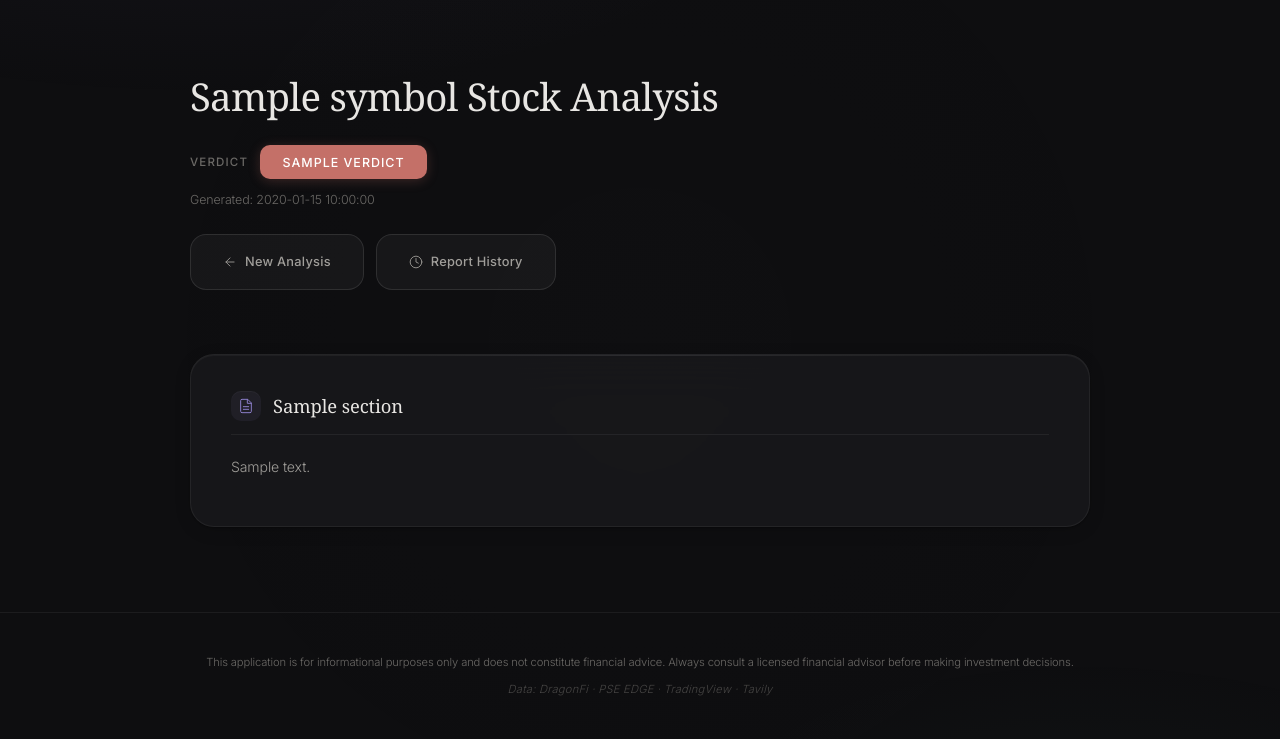
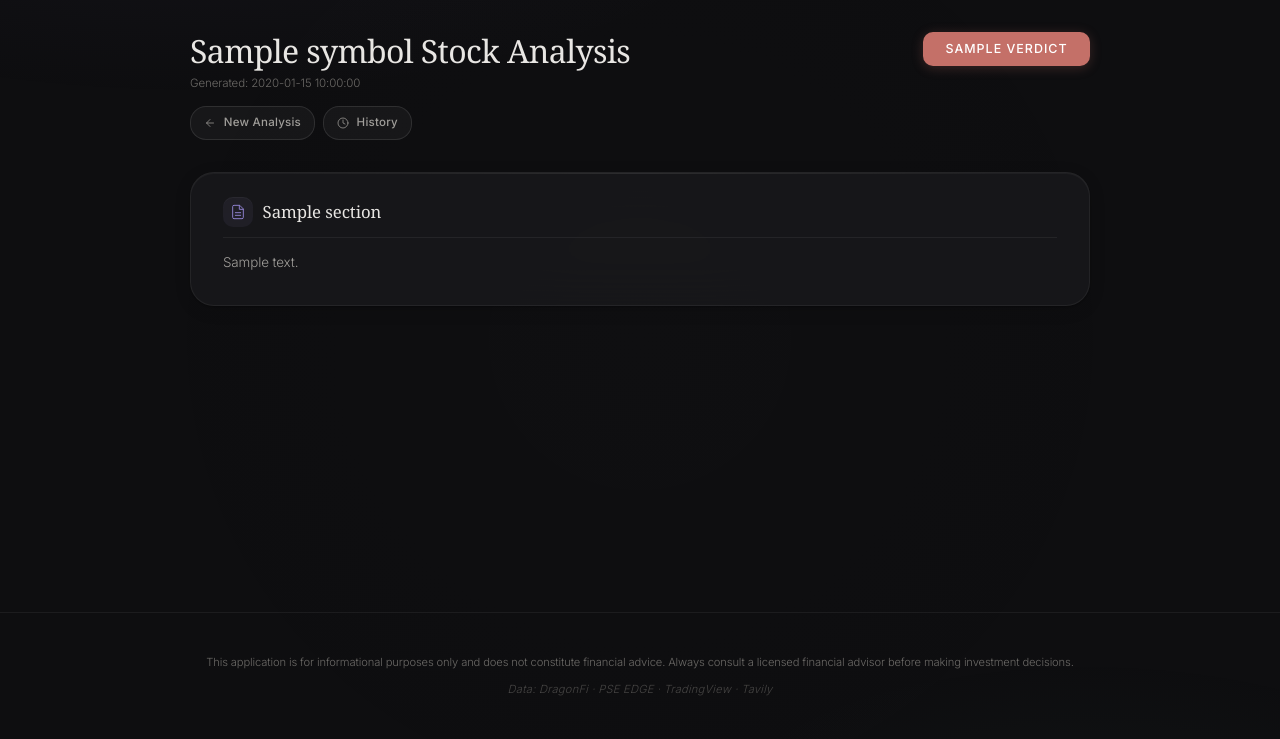
Before and after one commit to phdwight/agentic-ph-stocks-advisor, a Flask app: template ph_stocks_advisor/web/templates/report.html in a window 1280 px wide. Shown: the part 61-800 px from the top of the page. Run offline with Flask 3, Linux system fonts and the light colour scheme; the template is opened without the code that fills it: most values are stand-ins (such as "Sample title", 1, 10 or a date in 2020); some libraries are stand-ins or nearby versions; some web fonts are replaced.

Commit message:
feat: enhance report generation with live current price display and Markdown table support

```diff
--- a/ph_stocks_advisor/web/app.py
+++ b/ph_stocks_advisor/web/app.py
@@ -56,7 +56,11 @@ def create_app() -> Flask:
         static_folder="static",
     )
     app.config["SECRET_KEY"] = settings.flask_secret_key
-    app.config["SESSION_COOKIE_SECURE"] = True
+    # Only mark the session cookie as Secure when running behind HTTPS
+    # (i.e. when an identity provider is configured).  Local dev runs on
+    # plain HTTP so a Secure cookie would be silently dropped by the
+    # browser, preventing session persistence (e.g. elevated-mode toggle).
+    app.config["SESSION_COOKIE_SECURE"] = settings.auth_enabled
     app.config["SESSION_COOKIE_SAMESITE"] = "Lax"
     # Cache static assets in browsers for 1 hour; reduces load at scale.
     app.config["SEND_FILE_MAX_AGE_DEFAULT"] = 3600
@@ -400,6 +404,16 @@ def create_app() -> Flask:
             age = datetime.now(tz=UTC) - record.created_at
             is_cached = age <= timedelta(days=REPORT_MAX_AGE_DAYS)
 
+        # Fetch live current price for the header display.
+        current_price: float | None = None
+        try:
+            from ph_stocks_advisor.data.services.price import fetch_stock_price
+            price_data = fetch_stock_price(symbol)
+            if price_data and price_data.current_price > 0:
+                current_price = price_data.current_price
+        except Exception:
+            logger.debug("Could not fetch live price for %s", symbol)
+
         return render_template(
             "report.html",
             record=record,
@@ -407,6 +421,7 @@ def create_app() -> Flask:
             is_buy=is_buy,
             is_cached=is_cached,
             timestamp=ts,
+            current_price=current_price,
             data_sources=DATA_SOURCES,
             disclaimer=DISCLAIMER,
         )
--- a/ph_stocks_advisor/web/static/report-viz.js
+++ b/ph_stocks_advisor/web/static/report-viz.js
@@ -166,6 +166,10 @@ function enhancePercentages(section) {
     if (el.querySelector(".pct-badge")) return;
 
     const html = el.innerHTML;
+    // Use plain textContent for context detection — innerHTML may contain
+    // <strong> / <em> tags that inflate character positions and cause the
+    // surrounding-text window to miss nearby directional words.
+    const plainText = el.textContent.toLowerCase();
 
     // Match patterns like "+15.2%", "-7.8%", "15.2%" with context
     const enhanced = html.replace(
@@ -174,19 +178,41 @@ function enhancePercentages(section) {
         const value = parseFloat(num);
         if (isNaN(value)) return match;
 
-        const isPositive = value > 0;
-        const isNegative = value < 0;
-        const color = isPositive
+        // Find this percentage in the plain text and grab context around it.
+        const pctLiteral = match.toLowerCase();
+        const plainIdx = plainText.indexOf(pctLiteral);
+        const ctxStart = Math.max(0, (plainIdx >= 0 ? plainIdx : 0) - 80);
+        const ctxEnd = Math.min(plainText.length, (plainIdx >= 0 ? plainIdx : 0) + match.length + 80);
+        const surroundingText = plainText.substring(ctxStart, ctxEnd);
+
+        // Words like "below", "down", "decline", "drop", "loss", "fell",
+        // "decrease" near a positive number mean the sentiment is actually
+        // negative (e.g. "16% below its 52-week high").
+        // Conversely, "above", "up", "gain", "rise", "grew", "increase"
+        // near a negative number would flip to positive sentiment.
+        const negativeContext = /\b(below|down|decline|drop|loss|fell|decrease|lost|lower)\b/;
+        const positiveContext = /\b(above|up|gain|rise|grew|increase|higher|over)\b/;
+
+        let sentiment;  // true = positive, false = negative, null = neutral
+        if (value > 0) {
+          sentiment = negativeContext.test(surroundingText) ? false : true;
+        } else if (value < 0) {
+          sentiment = positiveContext.test(surroundingText) ? true : false;
+        } else {
+          sentiment = null;
+        }
+
+        const color = sentiment === true
           ? "#5a9e82"
-          : isNegative
+          : sentiment === false
           ? "#c47068"
           : "#a09e9a";
-        const bgColor = isPositive
+        const bgColor = sentiment === true
           ? "rgba(90,158,130,0.12)"
-          : isNegative
+          : sentiment === false
           ? "rgba(196,112,104,0.12)"
           : "rgba(160,158,154,0.1)";
-        const arrow = isPositive ? "↑" : isNegative ? "↓" : "";
+        const arrow = sentiment === true ? "↑" : sentiment === false ? "↓" : "";
 
         return `<span class="pct-badge" style="
           display:inline-flex;align-items:center;gap:0.2rem;
--- a/ph_stocks_advisor/web/static/style.css
+++ b/ph_stocks_advisor/web/static/style.css
@@ -1012,19 +1012,52 @@ a:hover {
 /* ---------- Report Page ---------- */
 
 .report-header {
-  padding: 4rem 0 2rem;
+  padding: 2rem 0 1rem;
+}
+
+.report-header-top {
+  display: flex;
+  justify-content: space-between;
+  align-items: flex-start;
+  gap: 1.5rem;
+  flex-wrap: wrap;
+}
+
+.report-header-title {
+  flex: 1;
+  min-width: 0;
 }
 
 .report-header h1 {
   font-family: var(--font-serif);
-  font-size: 2.4rem;
+  font-size: 2rem;
   font-weight: 400;
   letter-spacing: -0.02em;
   color: var(--text);
+  margin-bottom: 0.15rem;
+  line-height: 1.2;
+}
+
+.report-header-price {
+  display: flex;
+  flex-direction: column;
+  align-items: flex-end;
+  gap: 0.4rem;
+  flex-shrink: 0;
+}
+
+.current-price-value {
+  font-family: var(--font-sans);
+  font-size: 1.8rem;
+  font-weight: 600;
+  color: #e8e6e3;
+  letter-spacing: -0.01em;
+  font-variant-numeric: tabular-nums;
+  line-height: 1;
 }
 
 .verdict-row {
-  margin-top: 1rem;
+  margin-top: 0.5rem;
   display: flex;
   align-items: center;
   gap: 0.75rem;
@@ -1040,8 +1073,8 @@ a:hover {
 }
 
 .report-meta {
-  margin-top: 0.6rem;
-  font-size: 0.78rem;
+  margin-top: 0.2rem;
+  font-size: 0.72rem;
   color: var(--text-muted);
   font-weight: 300;
 }
@@ -1061,16 +1094,21 @@ a:hover {
 }
 
 .report-actions {
-  margin-top: 1.5rem;
-  display: flex;
-  gap: 0.75rem;
+  margin-top: 0.8rem;
+  display: flex;
+  gap: 0.5rem;
+}
+
+.btn-sm {
+  padding: 0.4rem 0.8rem;
+  font-size: 0.72rem;
 }
 
 .report-body {
-  padding: 2rem 0 4rem;
+  padding: 1rem 0 3rem;
   display: flex;
   flex-direction: column;
-  gap: 1.5rem;
+  gap: 1rem;
 }
 
 /* --- Report Section Squircles --- */
@@ -1081,7 +1119,7 @@ a:hover {
   -webkit-backdrop-filter: blur(var(--glass-blur));
   border: 1px solid var(--glass-border);
   border-radius: var(--radius-lg);
-  padding: 2.2rem 2.5rem;
+  padding: 1.5rem 2rem;
   box-shadow: var(--shadow), var(--shadow-inner);
   transition: all 0.4s var(--ease);
   position: relative;
@@ -1105,16 +1143,16 @@ a:hover {
 
 .report-section h2 {
   font-family: var(--font-serif);
-  font-size: 1.15rem;
+  font-size: 1.05rem;
   font-weight: 400;
   color: var(--text);
   letter-spacing: -0.005em;
-  padding-bottom: 0.8rem;
-  margin-bottom: 1.2rem;
+  padding-bottom: 0.6rem;
+  margin-bottom: 0.8rem;
   border-bottom: 1px solid var(--border);
   display: flex;
   align-items: center;
-  gap: 0.75rem;
+  gap: 0.6rem;
 }
 
 .report-section h2 .section-icon {
@@ -1136,24 +1174,24 @@ a:hover {
 .section-icon-summary   { background: rgba(139, 126, 200, 0.08); }
 
 .section-body {
-  font-size: 0.88rem;
-  line-height: 1.8;
+  font-size: 0.84rem;
+  line-height: 1.7;
   color: var(--text-secondary);
   font-weight: 300;
 }
 
 .section-body p {
-  margin-bottom: 0.7rem;
+  margin-bottom: 0.45rem;
 }
 
 .section-body ul {
   padding-left: 1.2rem;
-  margin-top: 0.4rem;
-  margin-bottom: 0.7rem;
+  margin-top: 0.25rem;
+  margin-bottom: 0.45rem;
 }
 
 .section-body li {
-  margin-bottom: 0.4rem;
+  margin-bottom: 0.25rem;
   padding-left: 0.3rem;
 }
 
@@ -1175,6 +1213,12 @@ a:hover {
   border-radius: var(--radius-sm);
   overflow: hidden;
   border: 1px solid var(--border);
+}
+
+.section-body table.metrics-table {
+  width: auto;
+  min-width: 280px;
+  max-width: 400px;
 }
 
 .section-body table th,
@@ -1497,12 +1541,22 @@ a:hover {
   }
 
   .report-section {
-    padding: 1.6rem 1.6rem;
+    padding: 1.2rem 1.4rem;
     border-radius: var(--radius);
   }
 
   .report-header h1 {
-    font-size: 1.8rem;
+    font-size: 1.5rem;
+  }
+
+  .report-header-top {
+    flex-direction: column;
+    gap: 0.5rem;
+  }
+
+  .report-header-price {
+    flex-direction: row;
+    align-items: center;
   }
 
   .history-header {
--- a/ph_stocks_advisor/web/templates/report.html
+++ b/ph_stocks_advisor/web/templates/report.html
@@ -4,13 +4,9 @@
 
 {% block content %}
 <div class="report-header">
+  <div class="report-header-top">
+    <div class="report-header-title">
       <h1>{{ record.symbol }} Stock Analysis</h1>
-  <div class="verdict-row">
-    <span class="verdict-label">Verdict</span>
-    <span class="badge {% if is_buy %}buy{% else %}not-buy{% endif %}">
-      {{ record.verdict }}
-    </span>
-  </div>
       <p class="report-meta">
         Generated: {{ timestamp }}
         {% if is_cached %}
@@ -20,14 +16,22 @@
           </span>
         {% endif %}
       </p>
+    </div>
+    <div class="report-header-price">
+      {% if current_price %}
+        <span class="current-price-value">₱{{ "%.2f"|format(current_price) }}</span>
+      {% endif %}
+      <span class="badge {% if is_buy %}buy{% else %}not-buy{% endif %}">{{ record.verdict }}</span>
+    </div>
+  </div>
   <div class="report-actions">
-    <a href="/" class="btn btn-secondary">
-      <svg width="14" height="14" viewBox="0 0 24 24" fill="none" stroke="currentColor" stroke-width="1.5" stroke-linecap="round" stroke-linejoin="round"><line x1="19" y1="12" x2="5" y2="12"/><polyline points="12 19 5 12 12 5"/></svg>
+    <a href="/" class="btn btn-secondary btn-sm">
+      <svg width="12" height="12" viewBox="0 0 24 24" fill="none" stroke="currentColor" stroke-width="1.5" stroke-linecap="round" stroke-linejoin="round"><line x1="19" y1="12" x2="5" y2="12"/><polyline points="12 19 5 12 12 5"/></svg>
       New Analysis
     </a>
-    <a href="/history/{{ record.symbol }}" class="btn btn-secondary">
-      <svg width="14" height="14" viewBox="0 0 24 24" fill="none" stroke="currentColor" stroke-width="1.5" stroke-linecap="round" stroke-linejoin="round"><circle cx="12" cy="12" r="10"/><polyline points="12 6 12 12 16 14"/></svg>
-      Report History
+    <a href="/history/{{ record.symbol }}" class="btn btn-secondary btn-sm">
+      <svg width="12" height="12" viewBox="0 0 24 24" fill="none" stroke="currentColor" stroke-width="1.5" stroke-linecap="round" stroke-linejoin="round"><circle cx="12" cy="12" r="10"/><polyline points="12 6 12 12 16 14"/></svg>
+      History
     </a>
   </div>
 </div>
```
Also changed, not shown: ph_stocks_advisor/agents/prompts.py (+19 -1 lines), ph_stocks_advisor/export/html.py (+52 -0 lines), tests/test_auth.py (+56 -0 lines), tests/test_export.py (+52 -0 lines). Lines whose indentation alone changed are shown as unchanged.
